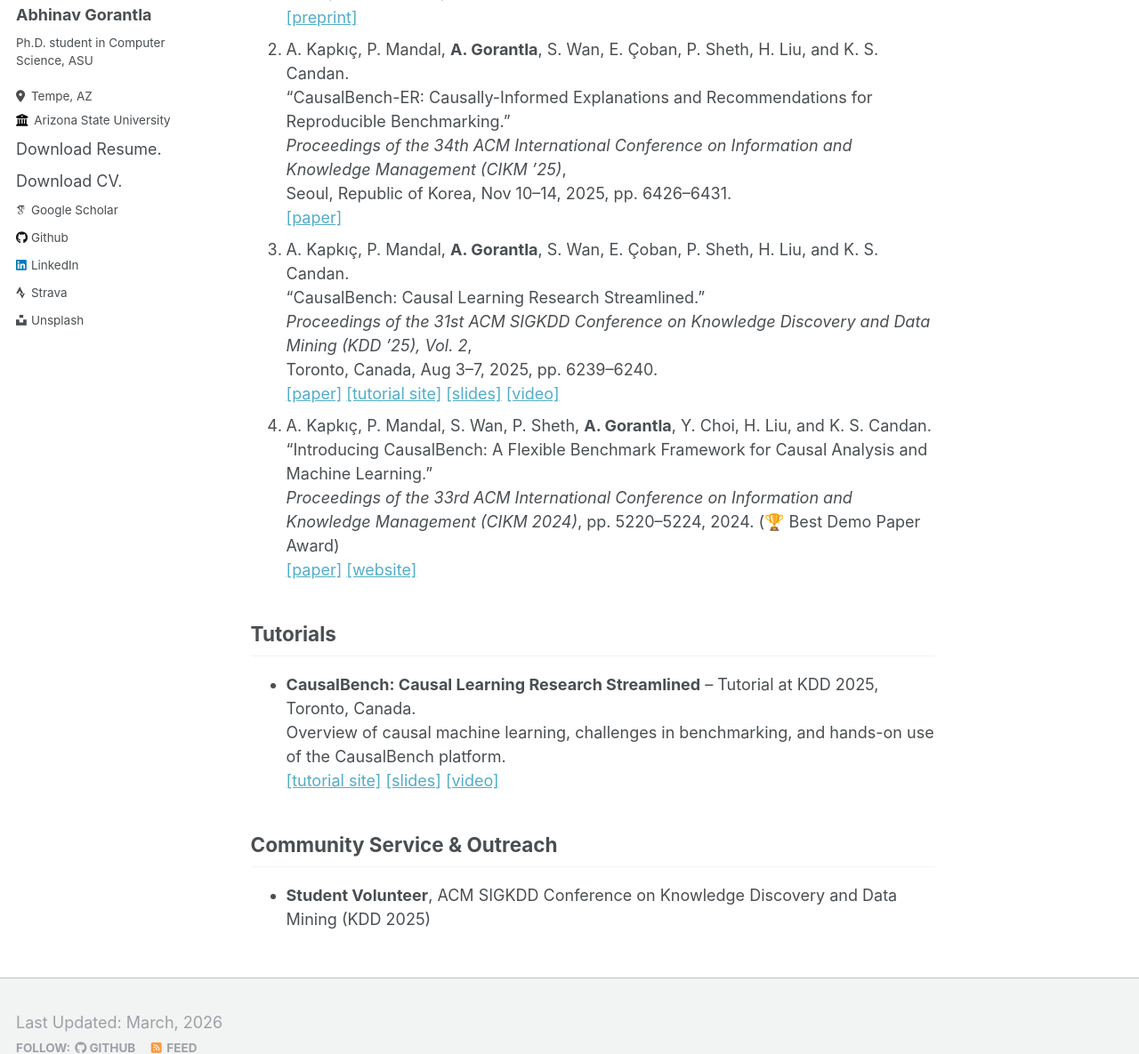
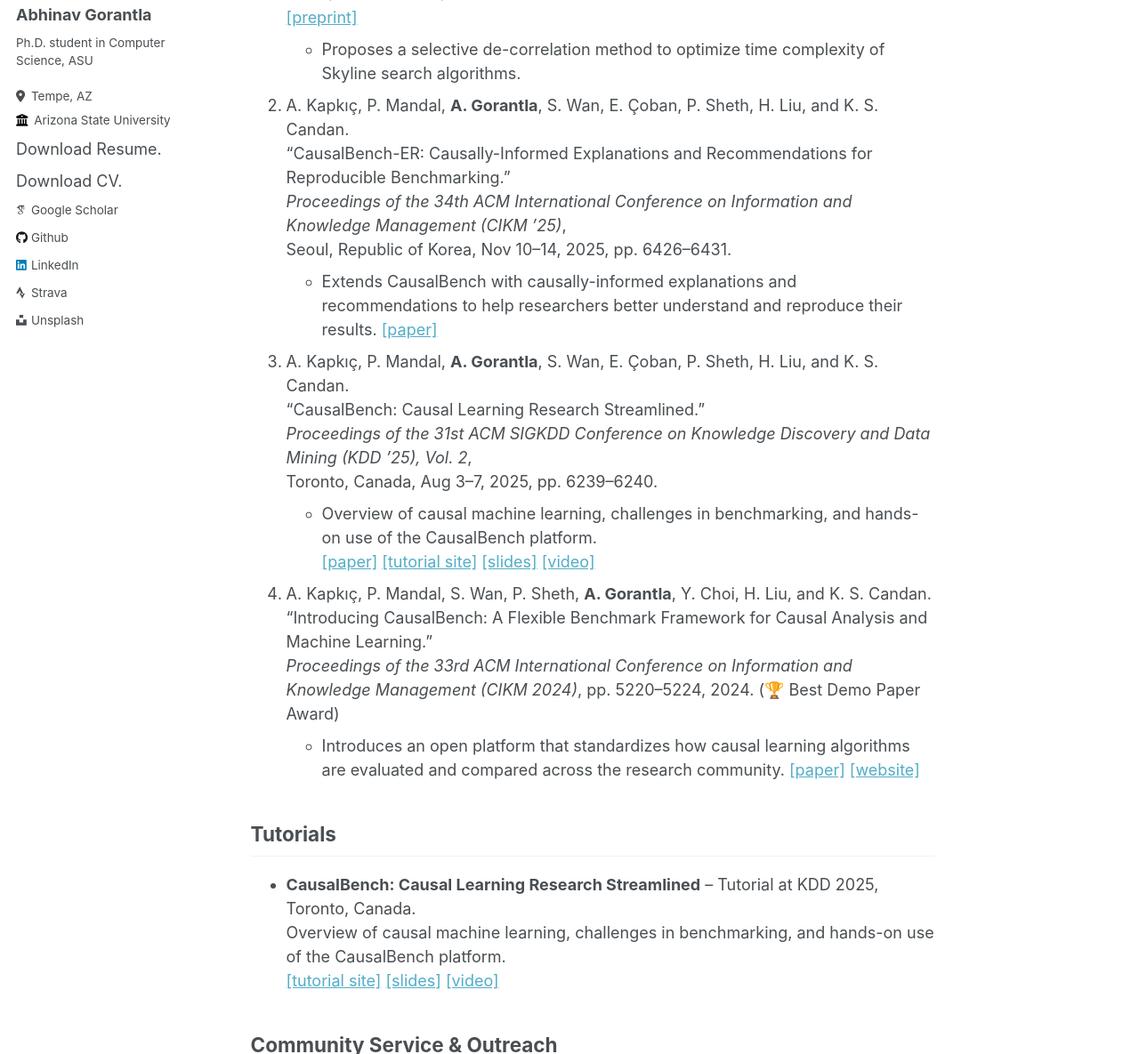
Before and after one commit to AbhinavGor/abhinavgor.github.io, a Jekyll site: the page built from _pages/about.md, in a window 1280 px wide and 1400 px high, scrolled down 2084 px, cut to the strip 215-1400 px from the top of the window. Shown: the whole strip at 89% size. Built offline with Jekyll 4.4.1, drawn with Linux system fonts in a browser that asks for light colours; some web fonts are replaced; some of the changed text lies outside the part shown.

Commit message:
Add paper summaries

```diff
--- a/_pages/about.md
+++ b/_pages/about.md
@@ -52,19 +52,23 @@ My research lies at the intersection of causal machine learning, multi-objective
   “Causal Search for Skylines (CSS): Causally-Informed Selective Data De-Correlation.”
   *Accepted to the ACM SIGMOD/PODS International Conference on Management of Data (SIGMOD 2026).*
   [[preprint]](https://arxiv.org/abs/2603.14339)
-2. A. Kapkıç, P. Mandal, **A. Gorantla**, S. Wan, E. Çoban, P. Sheth, H. Liu, and K. S. Candan.
+  - Proposes a selective de-correlation method to optimize time complexity of Skyline search algorithms.
+1. A. Kapkıç, P. Mandal, **A. Gorantla**, S. Wan, E. Çoban, P. Sheth, H. Liu, and K. S. Candan.
    “CausalBench-ER: Causally-Informed Explanations and Recommendations for Reproducible Benchmarking.”
    *Proceedings of the 34th ACM International Conference on Information and Knowledge Management (CIKM ’25)*,
    Seoul, Republic of Korea, Nov 10–14, 2025, pp. 6426–6431.
+   - Extends CausalBench with causally-informed explanations and recommendations to help researchers better understand and reproduce their results.
    [[paper]](https://doi.org/10.1145/3746252.3761606)
-3. A. Kapkıç, P. Mandal, **A. Gorantla**, S. Wan, E. Çoban, P. Sheth, H. Liu, and K. S. Candan.
+2. A. Kapkıç, P. Mandal, **A. Gorantla**, S. Wan, E. Çoban, P. Sheth, H. Liu, and K. S. Candan.
    “CausalBench: Causal Learning Research Streamlined.”
    *Proceedings of the 31st ACM SIGKDD Conference on Knowledge Discovery and Data Mining (KDD ’25), Vol. 2*,
    Toronto, Canada, Aug 3–7, 2025, pp. 6239–6240.
+   - Overview of causal machine learning, challenges in benchmarking, and hands-on use of the CausalBench platform.
    [[paper]](https://doi.org/10.1145/3711896.3737598) [[tutorial site]](https://tutorial.causalbench.org/) [[slides]](https://tutorial.causalbench.org/resources/KDD25_Tutorial_Deck.pdf) [[video]](https://www.youtube.com/watch?v=oGA2kf4Trg4)
-4. A. Kapkıç, P. Mandal, S. Wan, P. Sheth, **A. Gorantla**, Y. Choi, H. Liu, and K. S. Candan.
+3. A. Kapkıç, P. Mandal, S. Wan, P. Sheth, **A. Gorantla**, Y. Choi, H. Liu, and K. S. Candan.
    “Introducing CausalBench: A Flexible Benchmark Framework for Causal Analysis and Machine Learning.”
    *Proceedings of the 33rd ACM International Conference on Information and Knowledge Management (CIKM 2024)*, pp. 5220–5224, 2024. (🏆 Best Demo Paper Award)
+   - Introduces an open platform that standardizes how causal learning algorithms are evaluated and compared across the research community.
    [[paper]](https://doi.org/10.1145/3627673.3679218) [[website]](https://docs.causalbench.org)
 
 ## Tutorials
@@ -76,3 +80,6 @@ My research lies at the intersection of causal machine learning, multi-objective
 
 ## Community Service & Outreach
 * **Student Volunteer**, ACM SIGKDD Conference on Knowledge Discovery and Data Mining (KDD 2025)
+
+## Awards
+* University Graduate Fellowship, School of Computing and Augmented Intelligence, *Arizona State University*
```
